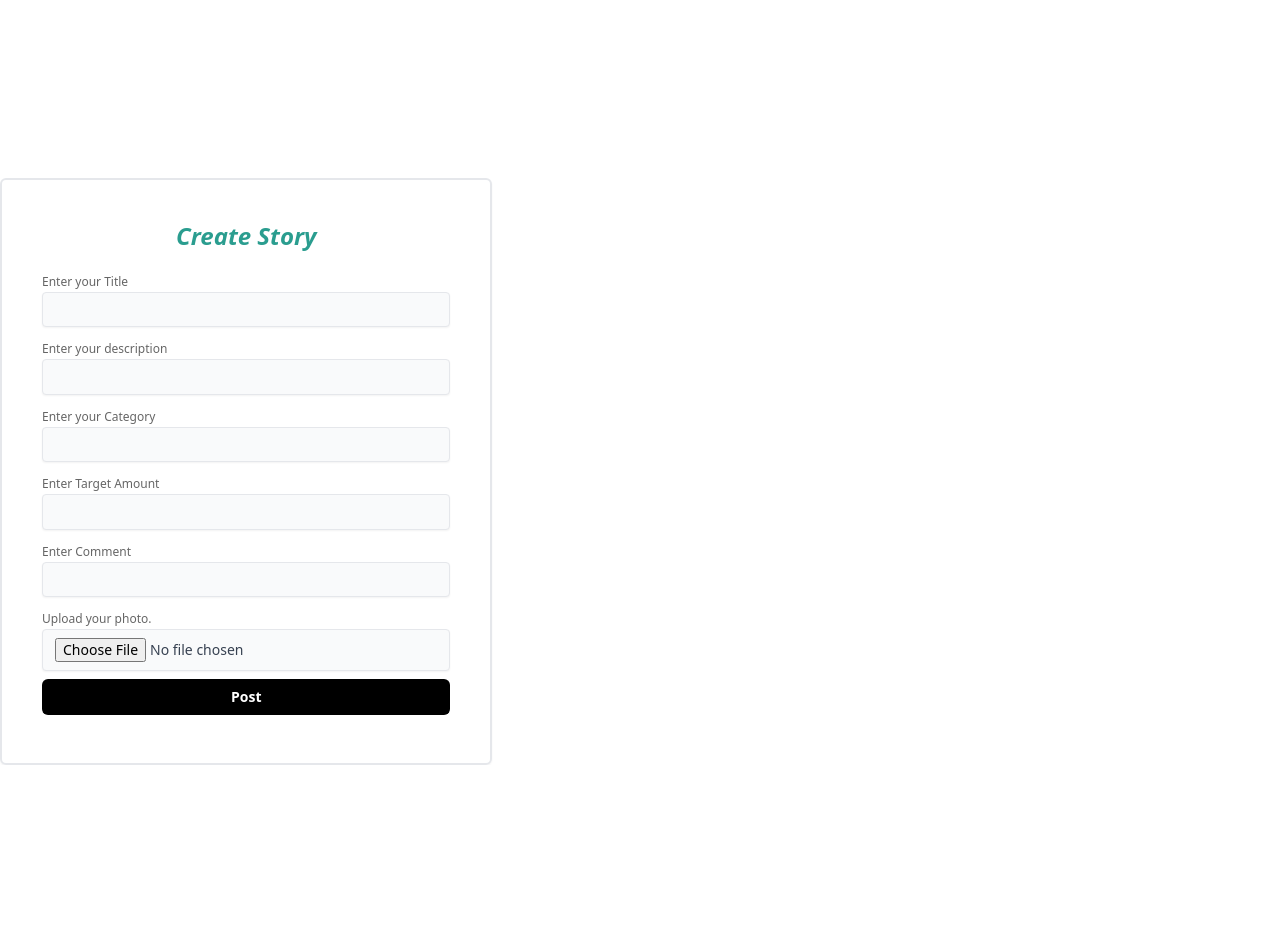
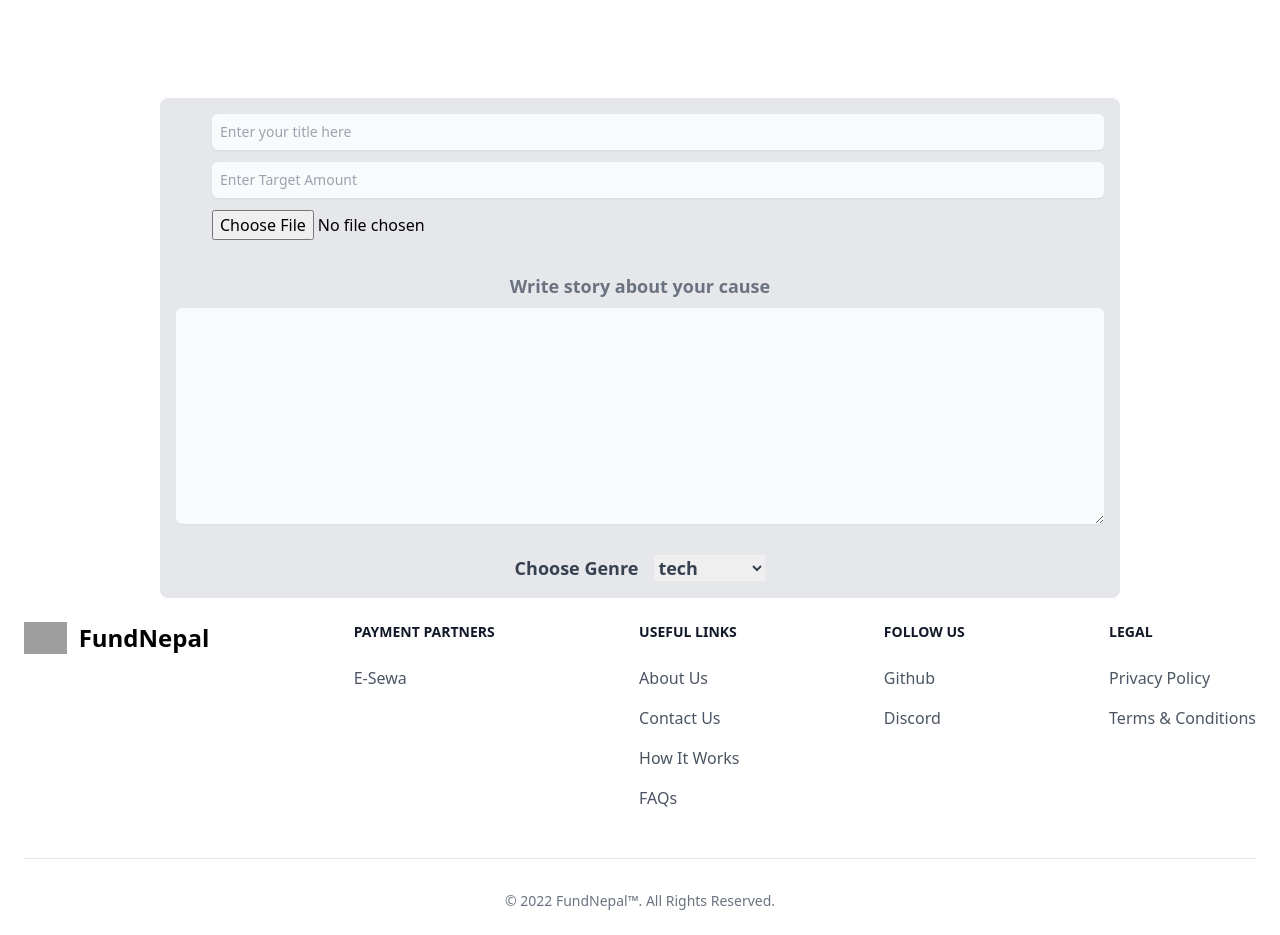
Before and after one commit to debuggers-pu/Fund-Nepal, a React (Create React App) app in the folder client/: page / in a window 1280 px wide. Shown: the part 1067-2002 px from the top of the page. Before the commit the page ends 1832 px from the top, so only its background shows below. Built offline with nearby package versions, Linux system fonts and the light colour scheme; grey boxes are pictures that could not be loaded.

Commit message:
form made

```diff
--- a/client/src/components/Navbar.jsx
+++ b/client/src/components/Navbar.jsx
@@ -1,29 +1,51 @@
 import React from "react";
 import { NavLink } from "react-router-dom";
 import Searchbox from "./shared/Searchbox";
+import { useDispatch, useSelector } from "react-redux";
+import { setAuthenticated, setUser } from "../redux/slices/authSlice";
 
 const Navbar = () => {
+	const isAuthenticated = useSelector(state => state.auth.isauthenticated);
+	const image = useSelector(state => state.auth.user.user.profilepic);
+	const dispatch = useDispatch();
+	const onClick = () => {
+		dispatch(setUser());
+		dispatch(setAuthenticated(false));
+	};
 	return (
 		<div className="flex justify-between items-center bg-green-500 text-white py-2 px-10 ">
-			<NavLink to="/">
-				<h1 className="font-bold text-xl ">Fund Nepal</h1>
-			</NavLink>
-
+			<h1 className="font-bold text-xl ">Fund Nepal</h1>
 			<Searchbox />
-			<div className="space-x-3">
+			{isAuthenticated === true ? (
+				<div className="flex items-center space-x-2">
+					<button className="px-4 py-2 bg-white text-primaryColor hover:opacity-75 rounded-sm border-none">
+						{" "}
+						Create Post
+					</button>
+					<NavLink to="/">
+						<button
+							className="px-4 py-2 bg-white text-primaryColor hover:opacity-75 rounded-sm border-none"
+							onClick={onClick}
+						>
+							Logout
+						</button>
+					</NavLink>
+					<img
+						src={`http://localhost:5000/${image.split("\\")[1]}`}
+						className="h-8 w-8 rounded-full"
+					/>
+				</div>
+			) : (
 				<NavLink to="/auth/login">
 					<button className="px-4 py-2 bg-white text-primaryColor hover:opacity-75 rounded-sm border-none">
 						Login
 					</button>
 				</NavLink>
-				<NavLink to="/auth/signup">
-					<button className="px-4 py-2 bg-white text-primaryColor hover:opacity-75 rounded-sm border-none">
-						Signup
-					</button>
-				</NavLink>
-			</div>
+			)}
 		</div>
 	);
 };
 
 export default Navbar;
+
+// http://localhost:5000/1663581475437-IMG_20201008_085425.jpg
--- /dev/null
+++ b/client/src/components/Quill.jsx
@@ -0,0 +1,95 @@
+import { useState } from "react";
+
+import Textfield from "./TextField";
+import Submit from "./Submit";
+
+function Quill() {
+	const genre = ["tech", "general", "health", "education"];
+
+	const initialState = {
+		title: "",
+		content: "",
+		genre: "",
+	};
+	const [post, setPost] = useState(initialState);
+	const onChangeHandler = e => {
+		e.preventDefault();
+		let name = e.target.name;
+		let value = e.target.value;
+		setPost({ ...post, [name]: value });
+		console.log(post);
+	};
+	const onSubmitHandler = async e => {
+		// e.preventDefault();
+		// const postDetails = {
+		// 	...post,
+		// 	author: localStorage.getItem("userID"),
+		// 	likes: 0,
+		// 	likers: [],
+		// };
+		// try {
+		// 	const res = await axios.post("/post/addnewpost", postDetails);
+		// 	console.log(res.data);
+		// 	window.alert("Your post created successfully");
+		// 	router.push("/profile");
+		// } catch (error) {
+		// 	console.log(error);
+		// }
+	};
+
+	return (
+		<>
+			<div className="flex flex-col justify-center items-center space-y-6 w-3/4 h-1/2 m-auto bg-gray-200 rounded-lg p-4">
+				<div className="min-w-full pl-5 space-y-3 ">
+					<Textfield
+						type="text"
+						name="title"
+						placeholder="Enter your title here"
+						onChange={onChangeHandler}
+					/>
+					<Textfield
+						placeholder={"Enter Target Amount"}
+						name="amount"
+						type="number"
+						onChange={onChangeHandler}
+					/>
+					<input
+						placeholder={"Upload your photo."}
+						name="phuto"
+						type="file"
+						id="phuto"
+						className="pl-4"
+					/>
+				</div>
+				<div className="min-w-full text-center">
+					<label htmlFor="content">
+						<h1 className="font-bold text-lg text-gray-500  m-2">
+							Write story about your cause
+						</h1>
+					</label>
+					<textarea
+						id="content"
+						name="content"
+						rows="10"
+						onChange={onChangeHandler}
+						className="rounded-md text-sm text-gray-700 p-2 w-full border-none  bg-gray-50 shadow-sm focus:outline-none focus:ring-2 focus:border-blue-500"
+					/>
+				</div>
+				<div className="text-lg font-bold space-x-4 text-gray-700 focus:outline-none focus:ring-2 focus:border-blue-500">
+					<label htmlFor="genre">Choose Genre</label>
+					<select name="genre" id="genre" onChange={onChangeHandler}>
+						{genre.map((genre, id) => {
+							return (
+								<option key={id} value={genre}>
+									{genre}
+								</option>
+							);
+						})}
+					</select>
+				</div>
+			</div>
+		</>
+	);
+}
+
+export default Quill;
--- a/client/src/components/Signup.jsx
+++ b/client/src/components/Signup.jsx
@@ -33,7 +33,7 @@ const Signup = ({ onClick }) => {
         const res = await signup(credentials);
         if (res) {
           dispatch(setAuthenticated(true));
-          dispatch(setUser(res.data));
+          dispatch(setUser(res.data.user));
           toast.success(res.data.message);
           navigate("/")
         }
@@ -78,7 +78,7 @@ const Signup = ({ onClick }) => {
        <InputField
         placeholder={"Enter your phone number"}
         name="contactNumber"
-        type={"number"}
+        type={"text"}
         onChange={(e) => onChangeHandler("contactNumber", e)}
       />
       <InputField
--- /dev/null
+++ b/client/src/components/Submit.jsx
@@ -0,0 +1,19 @@
+import React from "react";
+
+function SubmitButton({ value, name, onsubmit, disabled }) {
+	return (
+		<>
+			<input
+				type="submit"
+				name={name}
+				id={name}
+				value={value}
+				className=" bg-blue-500 px-2 py-3 text-white font-bold rounded-xl w-full hover:bg-blue-300 disabled:bg-blue-300"
+				onClick={onsubmit}
+				disabled={disabled}
+			/>
+		</>
+	);
+}
+
+export default SubmitButton;
--- /dev/null
+++ b/client/src/components/TextField.jsx
@@ -0,0 +1,24 @@
+function Textfield({ name, placeholder, icon, type, onChange, value }) {
+	return (
+		<>
+			<div className="flex space-x-4 items-center justify-center w-full">
+				<label className="text-gray-500" htmlFor={name}>
+					{icon}
+				</label>
+				<input
+					className="rounded-md text-sm text-gray-700 p-2 w-full border-none  bg-gray-50 shadow-sm focus:outline-none focus:ring-2 focus:border-blue-500"
+					type={type ? type : "text"}
+					name={name}
+					placeholder={placeholder}
+					id={name}
+					autoComplete="off"
+					onChange={onChange}
+					value={value}
+					min="100"
+				/>
+			</div>
+		</>
+	);
+}
+
+export default Textfield;
--- a/client/src/pages/AddPost.jsx
+++ /dev/null
@@ -1,54 +0,0 @@
-import React from "react";
-import InputField from "../components/shared/Inputfield";
-import toast from "react-hot-toast";
-
-function AddPost() {
-	return (
-		<div className="flex content-">
-			<div className="flex justify-center items-center">
-				<div className="m-auto p-10 mt-20 border-2 shadow-sm rounded-md">
-					<h1 className="font-bold text-2xl mb-4 text-center">
-						<span className="text-primaryColor italic">Create Story</span>
-					</h1>
-					<InputField
-						placeholder={"Enter your Title"}
-						name="title"
-						type="text"
-					/>
-					<InputField
-						placeholder={"Enter your description"}
-						name="description"
-						type="text"
-					/>
-					<InputField
-						placeholder={"Enter your Category"}
-						name="category"
-						type="text"
-					/>
-					<InputField
-						placeholder={"Enter Target Amount"}
-						name="amount"
-						type="number"
-					/>
-					<InputField
-						placeholder={"Enter Comment"}
-						name="comment"
-						type="text"
-						className="block p-4 w-full"
-					/>
-					<InputField
-						placeholder={"Upload your photo."}
-						name="phuto"
-						type="file"
-						id="phuto"
-					/>
-					<div className="text-sm font-bold px-4 py-2 mb-2 rounded-md bg-black text-white text-center hover:opacity-75 cursor-pointer">
-						Post
-					</div>
-				</div>
-			</div>
-		</div>
-	);
-}
-
-export default AddPost;
--- /dev/null
+++ b/client/src/pages/Footer.jsx
@@ -0,0 +1,111 @@
+import React from "react";
+
+const Footer = () => {
+	return (
+		<footer class="p-4 bg-white sm:p-6 dark:bg-gray-900">
+			<div class="flex justify-between">
+				<div class="mb-6 md:mb-0">
+					<a href="/#" class="flex items-center">
+						<img
+							src="https://flowbite.com/docs/images/logo.svg"
+							class="mr-3 h-8"
+							alt="FlowBite Logo"
+						/>
+						<span class="self-center text-2xl font-semibold whitespace-nowrap dark:text-white">
+							FundNepal
+						</span>
+					</a>
+				</div>
+				<div>
+					<h2 class="mb-6 text-sm font-semibold text-gray-900 uppercase dark:text-white">
+						Payment Partners
+					</h2>
+					<ul class="text-gray-600 dark:text-gray-400">
+						<li class="mb-4">
+							<a href="/#" class="hover:underline">
+								E-Sewa
+							</a>
+						</li>
+					</ul>
+				</div>
+				<div>
+					<h2 class="mb-6 text-sm font-semibold text-gray-900 uppercase dark:text-white">
+						Useful Links
+					</h2>
+					<ul class="text-gray-600 dark:text-gray-400">
+						<li class="mb-4">
+							<a href="/#" class="hover:underline">
+								About Us
+							</a>
+						</li>
+						<li class="mb-4">
+							<a href="/#" class="hover:underline">
+								Contact Us
+							</a>
+						</li>
+						<li class="mb-4">
+							<a href="/#" class="hover:underline">
+								How It Works
+							</a>
+						</li>
+						<li class="mb-4">
+							<a href="/#" class="hover:underline">
+								FAQs
+							</a>
+						</li>
+					</ul>
+				</div>
+				<div>
+					<h2 class="mb-6 text-sm font-semibold text-gray-900 uppercase dark:text-white">
+						Follow us
+					</h2>
+					<ul class="text-gray-600 dark:text-gray-400">
+						<li class="mb-4">
+							<a
+								href="https://github.com/debuggers-pu/fundnepal"
+								class="hover:underline "
+							>
+								Github
+							</a>
+						</li>
+						<li>
+							<a
+								href="https://discord.com/channels/754563132604809266/754657282876506133"
+								class="hover:underline"
+							>
+								Discord
+							</a>
+						</li>
+					</ul>
+				</div>
+				<div>
+					<h2 class="mb-6 text-sm font-semibold text-gray-900 uppercase dark:text-white">
+						Legal
+					</h2>
+					<ul class="text-gray-600 dark:text-gray-400">
+						<li class="mb-4">
+							<a href="/#" class="hover:underline">
+								Privacy Policy
+							</a>
+						</li>
+						<li>
+							<a href="/#" class="hover:underline">
+								Terms &amp; Conditions
+							</a>
+						</li>
+					</ul>
+				</div>
+			</div>
+			<hr class="my-6 border-gray-200 sm:mx-auto dark:border-gray-700 lg:my-8" />
+			<span class="block text-sm text-gray-500 sm:text-center dark:text-gray-400">
+				© 2022{" "}
+				<a href="/#" class="hover:underline">
+					FundNepal™
+				</a>
+				. All Rights Reserved.
+			</span>
+		</footer>
+	);
+};
+
+export default Footer;
--- a/client/src/pages/HomePage.jsx
+++ b/client/src/pages/HomePage.jsx
@@ -1,14 +1,16 @@
 import React from "react";
-import AddPost from "./AddPost";
 import HeroSection from "./HeroSection";
 import Services from "./Services";
+import Footer from "./Footer";
+import Quill from "../components/Quill";
 
 const HomePage = () => {
 	return (
 		<div>
 			<HeroSection />
 			<Services />
-			<AddPost />
+			<Quill />
+			<Footer />
 		</div>
 	);
 };
--- a/client/src/redux/slices/authSlice.js
+++ b/client/src/redux/slices/authSlice.js
@@ -4,7 +4,11 @@ const authSlice = createSlice({
   name: "auth",
   initialState: {
     isauthenticated: false,
-    user: null,
+    user:{
+      user :{
+        profilepic :" "
+      }
+    },
   },
   reducers: {
     setAuthenticated: (state, action) => {
@@ -17,5 +21,4 @@ const authSlice = createSlice({
 });
 
 export default authSlice.reducer;
-export const { setAuthenticated, setUser, setUserDetails, setRole } =
-  authSlice.actions;
+export const { setAuthenticated, setUser } = authSlice.actions;
```
Also changed, not shown: 37 other files (tests, documents, lock files or other folders).
